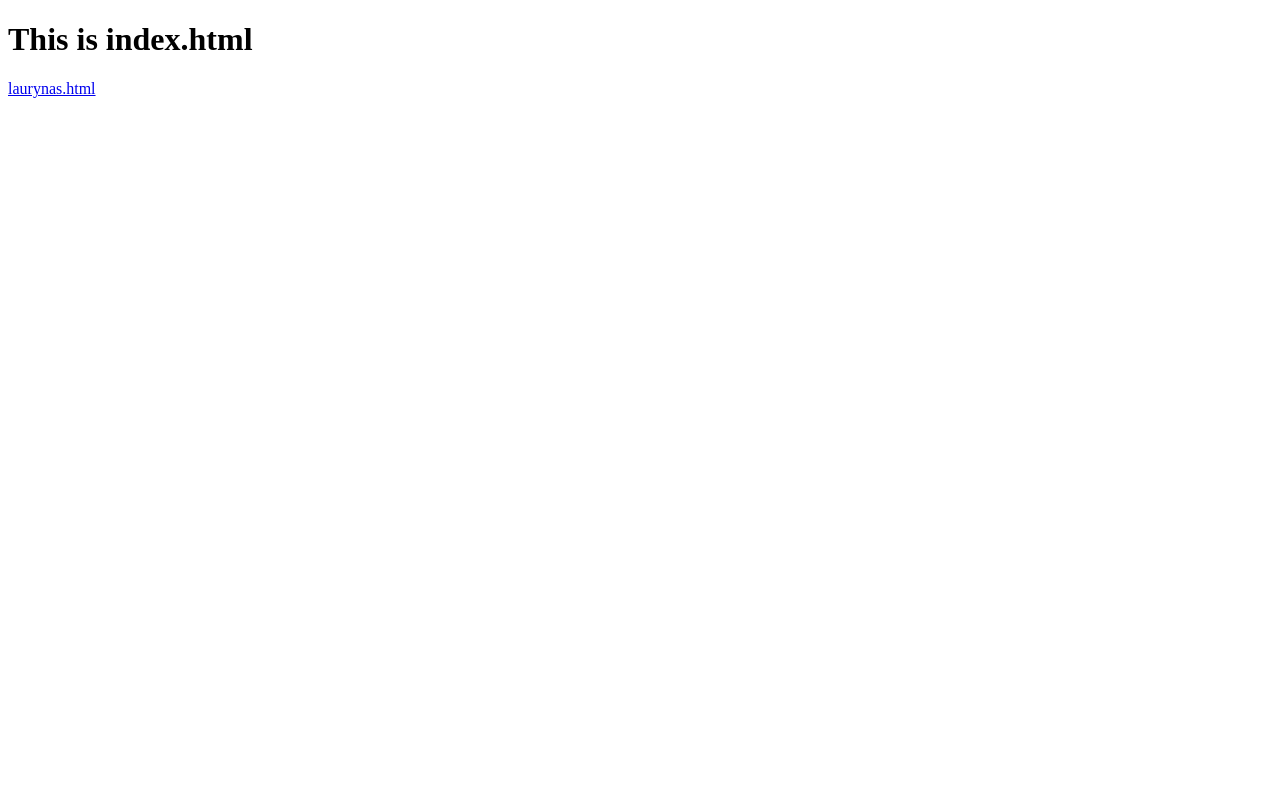
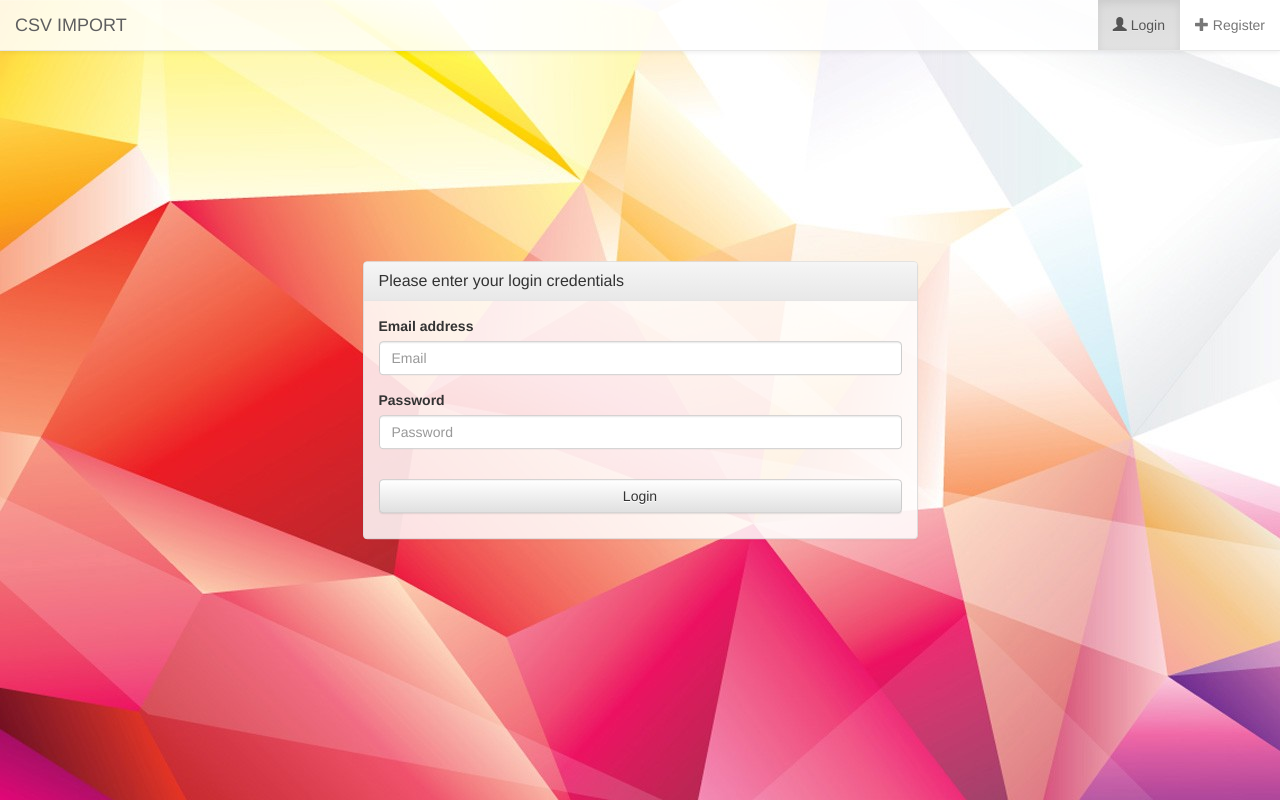
Before and after one commit to kaunas-coding-school/csv-import, a plain HTML site: page index.html in a window 1280 px wide. Drawn offline with nearby package versions, Linux system fonts and the light colour scheme.

Commit message:
login forma

```diff
--- a/css/laurynas.css
+++ b/css/laurynas.css
@@ -1,28 +1,29 @@
-.blue-text {
-  color: #0000ff;
+.login-form {
+  background-image: url("/images/Abstract-Background.jpg");
+  position: relative;
 }
 
-.first-section {
-  margin-top: 10%;
-  margin-bottom: 10%;
+.login-form .login-wrapper{
+  min-height: 100vh;
 }
 
-.navigation ul {
-  list-style: none;
-  padding-left: 0;
+.navbar {
+  margin-bottom: 0;
+  background-color: rgba(255, 255, 255, 0.85);
+  background-image: none;
 }
 
-.navigation ul li {
-  width: 30%;
-  float: left;
+.login-panel {
+  position: absolute;
+  width: calc(100% - 30px);
+  top: 50%;
+  transform: translateY(-50%);
+  background-color: rgba(255, 255, 255, 0.85);
 }
 
-p {
-  clear: both;
+.login-button {
+  width: 100%;
+  display: block;
+  margin-top: 30px;
+  margin-bottom: 10px;
 }
-
-img {
-  float: none;
-  width: 30%;
-  height: auto;
-}
--- a/index.html
+++ b/index.html
@@ -1,11 +1,70 @@
 <!DOCTYPE html>
 <html>
+
 <head>
   <meta charset="utf-8">
+  <meta name="viewport" content="width=device-width, initial-scale=1, maximum-scale=1, user-scalable=no">
   <title>Index page</title>
+  <link rel="stylesheet" href="https://maxcdn.bootstrapcdn.com/bootstrap/3.3.7/css/bootstrap.min.css" integrity="sha384-BVYiiSIFeK1dGmJRAkycuHAHRg32OmUcww7on3RYdg4Va+PmSTsz/K68vbdEjh4u" crossorigin="anonymous">
+  <link rel="stylesheet" href="https://maxcdn.bootstrapcdn.com/bootstrap/3.3.7/css/bootstrap-theme.min.css" integrity="sha384-rHyoN1iRsVXV4nD0JutlnGaslCJuC7uwjduW9SVrLvRYooPp2bWYgmgJQIXwl/Sp" crossorigin="anonymous">
+  <link rel="stylesheet" href="/css/laurynas.css">
 </head>
+
 <body>
-    <h1>This is index.html</h1>
-    <a href="laurynas.html">laurynas.html</a>
+  <nav class="navbar navbar-default navbar-fixed-top">
+    <div class="container-fluid">
+      <!-- Brand and toggle get grouped for better mobile display -->
+      <div class="navbar-header">
+        <button type="button" class="navbar-toggle collapsed" data-toggle="collapse" data-target="#bs-example-navbar-collapse-1" aria-expanded="false">
+            <span class="sr-only">Toggle navigation</span>
+            <span class="icon-bar"></span>
+            <span class="icon-bar"></span>
+            <span class="icon-bar"></span>
+          </button>
+        <a class="navbar-brand" href="#">CSV IMPORT</a>
+      </div>
+
+      <!-- Collect the nav links, forms, and other content for toggling -->
+      <div class="collapse navbar-collapse" id="bs-example-navbar-collapse-1">
+        <ul class="nav navbar-nav navbar-right">
+          <li class="active"><a href="#"><span class="glyphicon glyphicon-user" aria-hidden="true"></span> Login<span class="sr-only"> (current)</span></a></li>
+          <li><a href="#"><span class="glyphicon glyphicon-plus" aria-hidden="true"></span> Register</a></li>
+        </ul>
+      </div>
+      <!-- /.navbar-collapse -->
+    </div>
+    <!-- /.container-fluid -->
+  </nav>
+  <div class="login-form">
+    <div class="container">
+      <div class="row">
+        <div class="col-sm-6 col-sm-offset-3 login-wrapper">
+          <div class="panel panel-default login-panel">
+            <div class="panel-heading">
+              <h3 class="panel-title">Please enter your login credentials</h3>
+            </div>
+            <div class="panel-body">
+              <form>
+                <div class="form-group">
+                  <label for="exampleInputEmail1">Email address</label>
+                  <input type="email" class="form-control" id="exampleInputEmail1" placeholder="Email">
+                </div>
+                <div class="form-group">
+                  <label for="exampleInputPassword1">Password</label>
+                  <input type="password" class="form-control" id="exampleInputPassword1" placeholder="Password">
+                </div>
+                <div class="text-center">
+                  <button type="submit" class="btn btn-default login-button">Login</button>
+                </div>
+              </form>
+            </div>
+          </div>
+        </div>
+      </div>
+    </div>
+  </div>
+  <script src="https://ajax.googleapis.com/ajax/libs/jquery/3.1.1/jquery.min.js"></script>
+  <script src="https://maxcdn.bootstrapcdn.com/bootstrap/3.3.7/js/bootstrap.min.js" integrity="sha384-Tc5IQib027qvyjSMfHjOMaLkfuWVxZxUPnCJA7l2mCWNIpG9mGCD8wGNIcPD7Txa" crossorigin="anonymous"></script>
 </body>
+
 </html>
```
Also changed, not shown: images/Abstract-Background.jpg (added). Lines whose indentation alone changed are shown as unchanged.
